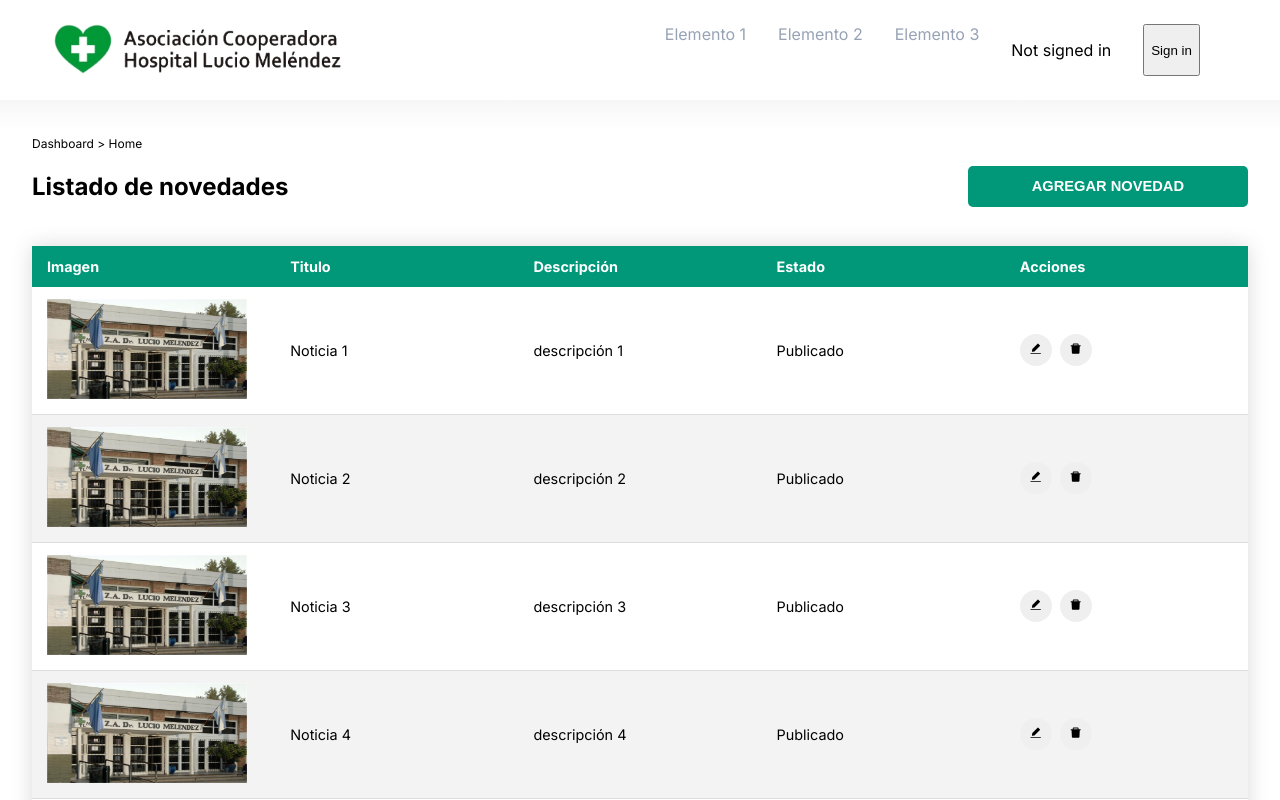
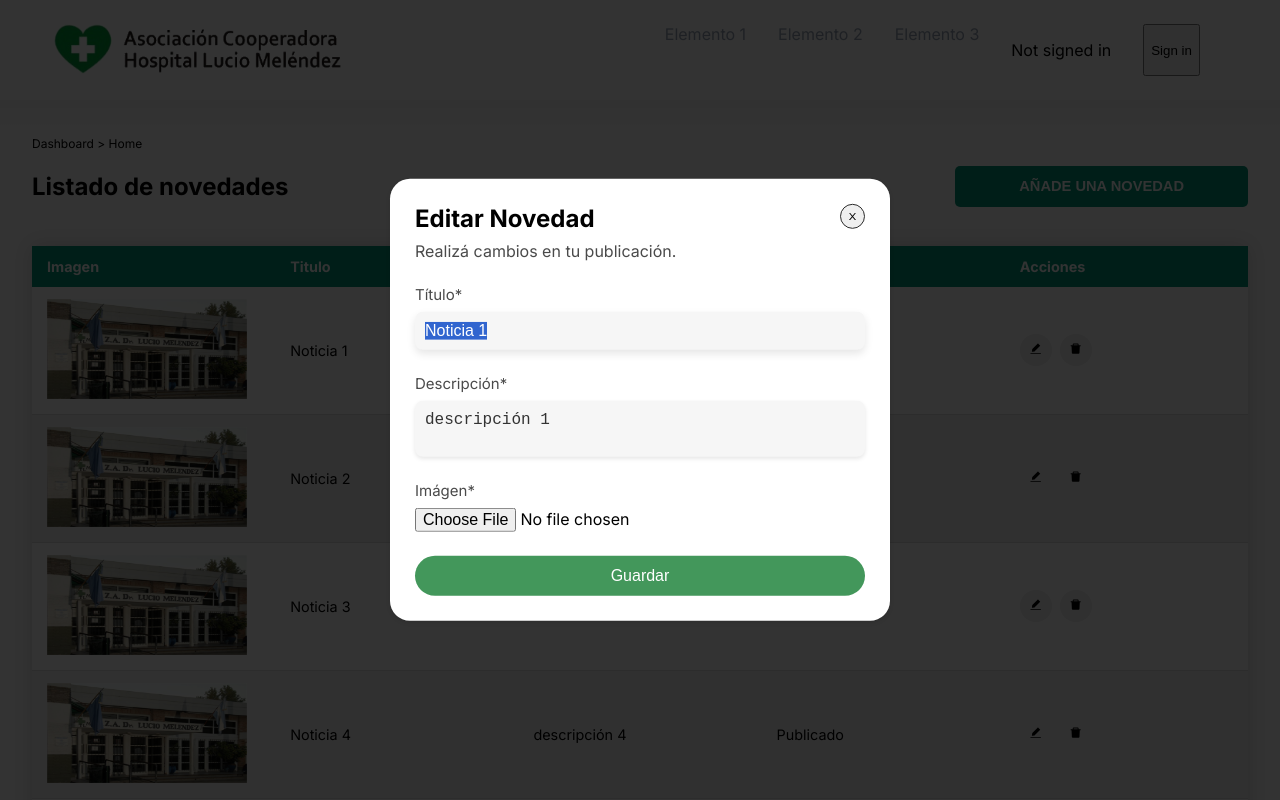
Before and after one commit to JonatanGarbuyo/CooperadoraHospitalLucioMelendez, a Next.js app: page /dashboard in a window 1280 px wide. Both pictures are taken after a click on the button 1035 px from the left and 350 px from the top of the page. Shown: the top 800 px of the page. Built offline with nearby package versions, Linux system fonts and the light colour scheme; no server answers.

Commit message:
Añadido formulario novedades

```diff
--- a/app/dashboard/index.module.css
+++ b/app/dashboard/index.module.css
@@ -7,22 +7,6 @@
     flex-direction: row;
     justify-content: space-between;
     align-items: center;
-}
-
-.btn_addnew {
-    padding: 0.8rem 4rem;
-    border: none;
-    border-radius: 5px;
-    background-color: #009879;
-    color: white;
-    font-size: 11pt;
-    font-weight: 600;
-    text-transform: uppercase;
-    cursor: pointer;
-}
-
-.btn_addnew:hover {
-    background-color: #00987ad1;
 }
 
 .table {
@@ -57,20 +41,6 @@
     border-bottom: 2px solid #009879;
 }
 
-.btn_edit {
-    width: 2rem;
-    height: 2rem;
-    border: none;
-    border-radius: 50%;
-    margin-right: 0.5rem;
-    cursor: pointer;
-    transition: background-color 0.5s ease;
-}
-
-.btn_edit:hover{
-    background-color: #FFC300;
-}
-
 .btn_delete {
     width: 2rem;
     height: 2rem;
--- a/app/dashboard/page.jsx
+++ b/app/dashboard/page.jsx
@@ -1,5 +1,6 @@
 import Image from 'next/image'
-import { AiFillEdit, AiFillDelete } from 'react-icons/ai'
+import { AiFillDelete } from 'react-icons/ai'
+import  UpdateNews  from '../../components/UpdateNews'
 
 import styles from './index.module.css'
 
@@ -47,7 +48,7 @@ export default function Page() {
 				<span className={styles.breadcrumb}>{'Dashboard > Home'}</span>
 				<div className={styles.header_news}>
 					<h1>Listado de novedades</h1>
-					<button className={styles.btn_addnew}>Agregar Novedad</button>
+					<UpdateNews mode={'add'} />
 				</div>
 			</header>
 			<table className={styles.table}>
@@ -71,9 +72,7 @@ export default function Page() {
 								<td>{news.description}</td>
 								<td>{news.is_published ? 'Publicado' : 'No Publicado'}</td>
 								<td>
-									<button className={styles.btn_edit}>
-										<AiFillEdit />
-									</button>
+									<UpdateNews mode={'edit'} news={news} />
 									<button className={styles.btn_delete}>
 										<AiFillDelete />
 									</button>
--- /dev/null
+++ b/components/Modal/index.jsx
@@ -0,0 +1,21 @@
+import React from 'react';
+import * as DialogPrimitive from '@radix-ui/react-dialog';
+import { AiOutlineClose } from 'react-icons/ai'
+import styles from './index.module.css'
+
+export const ModalContent = React.forwardRef(
+  ({ children, ...props }, forwardedRef) => (
+    <DialogPrimitive.Portal>
+      <DialogPrimitive.Overlay className={styles.DialogOverlay} />
+      <DialogPrimitive.Content {...props} ref={forwardedRef} className={styles.DialogContent}>
+        {children}
+        <DialogPrimitive.Close className={styles.closeButton} aria-label="Close">
+          <AiOutlineClose />
+        </DialogPrimitive.Close>
+      </DialogPrimitive.Content>
+    </DialogPrimitive.Portal>
+  )
+);
+
+export const Modal = DialogPrimitive.Root;
+export const ModalTrigger = DialogPrimitive.Trigger;
--- /dev/null
+++ b/components/Modal/index.module.css
@@ -0,0 +1,65 @@
+.DialogOverlay {
+	background-color: rgba(0, 0, 0, 0.8);
+	position: fixed;
+	inset: 0;
+	animation: overlayShow 150ms cubic-bezier(0.16, 1, 0.3, 1);
+}
+
+.DialogContent {
+	background-color: white;
+	border-radius: 20px;
+	box-shadow: 0 2px 4px rgba(0, 0, 0, 0.1);
+	position: fixed;
+	top: 50%;
+	left: 50%;
+	transform: translate(-50%, -50%);
+	width: 90vw;
+	max-width: 450px;
+	max-height: 85vh;
+	padding: 25px;
+	animation: contentShow 150ms cubic-bezier(0.16, 1, 0.3, 1);
+}
+.DialogContent:focus {
+	outline: none;
+}
+
+.closeButton {
+	font-family: inherit;
+	border-radius: 100%;
+	height: 25px;
+	width: 25px;
+	display: inline-flex;
+	align-items: center;
+	justify-content: center;
+	position: absolute;
+	top: 25px;
+	right: 25px;
+	border: 1px solid #2c2c2c;
+	cursor: pointer;
+}
+.closeButton:hover {
+	background-color: rgb(186, 186, 186);
+}
+.closeButton:focus {
+	box-shadow: 0 0 0 2px rgb(186, 186, 186);
+}
+
+@keyframes contentShow {
+	from {
+		opacity: 0;
+		transform: translate(-50%, -48%) scale(0.96);
+	}
+	to {
+		opacity: 1;
+		transform: translate(-50%, -50%) scale(1);
+	}
+}
+
+@keyframes overlayShow {
+	from {
+		opacity: 0;
+	}
+	to {
+		opacity: 1;
+	}
+}
--- /dev/null
+++ b/components/NewsForm/index.jsx
@@ -0,0 +1,37 @@
+import styles from './index.module.css'
+import { useForm } from 'react-hook-form'
+import { yupResolver } from '@hookform/resolvers/yup'
+import { newsFormSchema as schema } from './schema'
+
+const NewsForm = ({ setOpen, news }) => {
+	const {
+		register,
+		handleSubmit,
+		formState: { errors },
+	} = useForm({
+		resolver: yupResolver(schema),
+	})
+	const onSubmit = (data) => {
+		console.log(data)
+		setOpen(false)
+	}
+
+	return (
+		<form onSubmit={handleSubmit(onSubmit)} className={styles.newsForm}>
+			<label>Título*</label>
+			<input {...register('title')} value={news?.title} />
+			<span>{errors.title?.message}</span>
+			<label>Descripción*</label>
+			<textarea {...register('description')} value={news?.description} />
+			<span>{errors.description?.message}</span>
+			<label>Imágen*</label>
+			<input type="file" {...register('image')} accept="image/*" />
+			<span>{errors.image?.message}</span>
+			<button className={styles.saveButton} type="submit">
+				Guardar
+			</button>
+		</form>
+	)
+}
+
+export default NewsForm
--- /dev/null
+++ b/components/NewsForm/index.module.css
@@ -0,0 +1,60 @@
+.newsForm {
+	display: grid;
+	grid-template-columns: 1fr;
+}
+
+.newsForm label {
+	font-size: 15px;
+	margin: 16px 0 8px;
+	color: #4a4a4a;
+}
+
+.newsForm input,
+.newsForm textarea {
+	padding: 10px;
+	border: none;
+	border-radius: 8px;
+	background-color: #f6f6f6;
+	color: #333;
+	font-size: 16px;
+	box-shadow: 0 2px 4px rgba(0, 0, 0, 0.1);
+	transition: box-shadow 0.3s ease;
+	resize: none;
+}
+
+.newsForm input:focus,
+.newsForm textarea:focus {
+	outline: none;
+	box-shadow: 0 4px 8px rgba(0, 0, 0, 0.1);
+}
+
+.newsForm input[type='file'] {
+	all: unset;
+}
+
+.newsForm span {
+	font-size: 12px;
+	color: rgb(209, 0, 0);
+	margin-top: 8px;
+}
+
+.saveButton {
+	padding: 0.7rem;
+	border: none;
+	cursor: pointer;
+	border-radius: 20px;
+	font-size: 12pt;
+	color: white;
+	background-color: #43975b;
+	margin-top: 1rem;
+}
+
+.saveButton:hover {
+	background-color: #4faa68;
+}
+.saveButton:focus {
+	box-shadow: 0 0 0 2px rgb(36, 55, 8);
+}
+.saveButton:active {
+	transform: translate(1px, 1px);
+}
--- /dev/null
+++ b/components/NewsForm/schema.js
@@ -0,0 +1,45 @@
+import * as yup from "yup"
+
+const MAX_FILE_SIZE = 10 * 1024 * 1024; // 10MB
+const MAX_IMAGE_RESOLUTION = 25 * 1000000; // 25 megapixels
+
+export const newsFormSchema = yup.object().shape({
+  title: yup.string().required('El título es obligatorio'),
+  description: yup.string().required('La descripción es obligatoria'),
+  image: yup
+  .mixed()
+  .test('required', 'Se requiere una imágen', (value) => {
+    return value.length > 0
+  })
+  .test('fileType', 'Solo se permiten imágenes', (value) => {
+    return value[0]?.type.startsWith('image/');
+  })
+  .test('fileSize', 'El tamaño del archivo es demasiado grande', (value) => {
+    return (
+      value[0]?.size <= MAX_FILE_SIZE
+    )
+    })
+  .test('imageResolution', 'La resolución de la imágen es demasiado grande', async (value) => {
+      if (!value || !value[0]) {
+        return true;
+      }
+
+      const file = value[0];
+      const image = new Image();
+
+      return new Promise((resolve, reject) => {
+        const reader = new FileReader();
+        reader.onload = () => {
+          image.src = reader.result;
+          image.onload = () => {
+            const resolution = image.width * image.height;
+            console.log(resolution)
+            const isValid = resolution <= MAX_IMAGE_RESOLUTION;
+            resolve(isValid);
+          };
+        };
+        reader.onerror = reject;
+        reader.readAsDataURL(file);
+      });
+    }),
+});
--- /dev/null
+++ b/components/UpdateNews/index.jsx
@@ -0,0 +1,40 @@
+'use client'
+
+import NewsForm from '../NewsForm'
+import { Modal, ModalContent, ModalTrigger } from '../Modal'
+import styles from './index.module.css'
+import { AiFillEdit } from 'react-icons/ai'
+import { useState } from 'react'
+
+const addNewsContent = {
+	title: 'Añade una Novedad',
+	description: '¡Contale a los demás sobre los avances de la cooperadora!',
+	button: <button className={styles.btn_addnew}>Añade una Novedad</button>,
+}
+
+const editNewsContent = {
+	title: 'Editar Novedad',
+	description: 'Realizá cambios en tu publicación.',
+	button: (
+		<button className={styles.btn_edit}>
+			<AiFillEdit />
+		</button>
+	),
+}
+
+const UpdateNews = ({ mode, news }) => {
+	const [open, setOpen] = useState(false)
+	const content = mode === 'add' ? addNewsContent : editNewsContent
+	return (
+		<Modal open={open} onOpenChange={setOpen}>
+			<ModalTrigger asChild>{content.button}</ModalTrigger>
+			<ModalContent>
+				<h2 className={styles.title}>{content.title}</h2>
+				<p className={styles.description}>{content.description}</p>
+				<NewsForm setOpen={setOpen} news={news} />
+			</ModalContent>
+		</Modal>
+	)
+}
+
+export default UpdateNews
--- /dev/null
+++ b/components/UpdateNews/index.module.css
@@ -0,0 +1,38 @@
+.btn_addnew {
+	padding: 0.8rem 4rem;
+	border: none;
+	border-radius: 5px;
+	background-color: #009879;
+	color: white;
+	font-size: 11pt;
+	font-weight: 600;
+	text-transform: uppercase;
+	cursor: pointer;
+}
+
+.btn_addnew:hover {
+	background-color: #00987ad1;
+}
+
+.btn_edit {
+	width: 2rem;
+	height: 2rem;
+	border: none;
+	border-radius: 50%;
+	margin-right: 0.5rem;
+	cursor: pointer;
+	transition: background-color 0.5s ease;
+}
+
+.btn_edit:hover {
+	background-color: #ffc300;
+}
+
+.title {
+	margin: 0;
+}
+
+.description {
+	color: #4a4a4a;
+	margin: 8px 0;
+}
--- a/package.json
+++ b/package.json
@@ -13,7 +13,9 @@
 		"seed": "node prisma/seed.js"
 	},
 	"dependencies": {
+		"@hookform/resolvers": "^3.1.1",
 		"@prisma/client": "^4.16.0",
+		"@radix-ui/react-dialog": "^1.0.4",
 		"bcrypt": "^5.1.0",
 		"eslint-config-next": "^13.4.4",
 		"next": "13.4.3",
@@ -21,6 +23,7 @@
 		"nodemailer": "^6.6.3",
 		"react": "^18.2.0",
 		"react-dom": "^18.2.0",
+		"react-hook-form": "^7.45.2",
 		"react-icons": "^4.9.0",
 		"yup": "^1.2.0"
 	},
```
Also changed, not shown: 1 other file (tests, documents, lock files or other folders).
